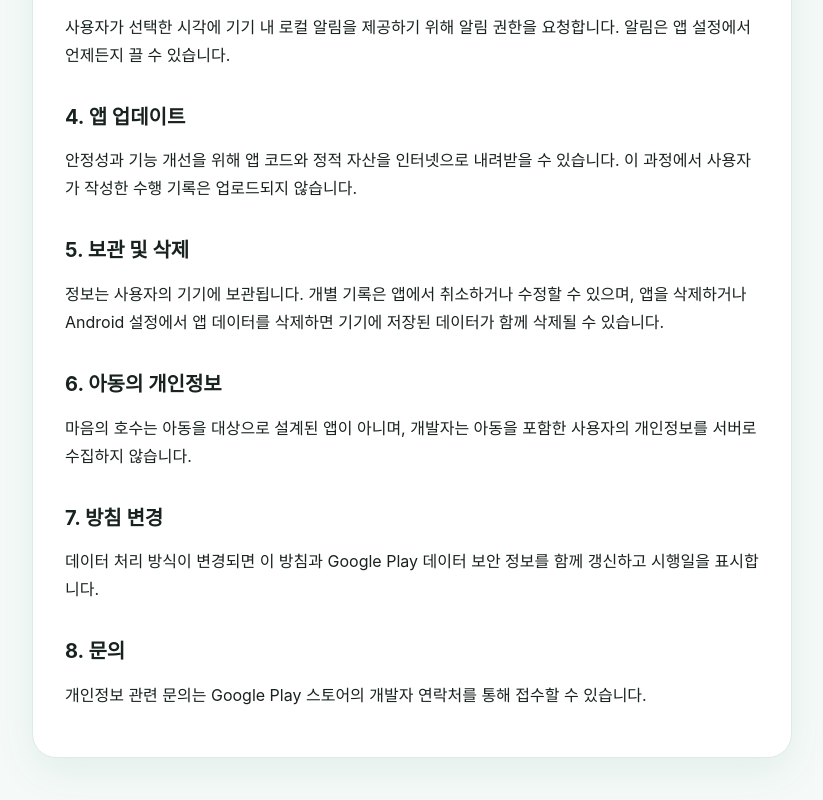
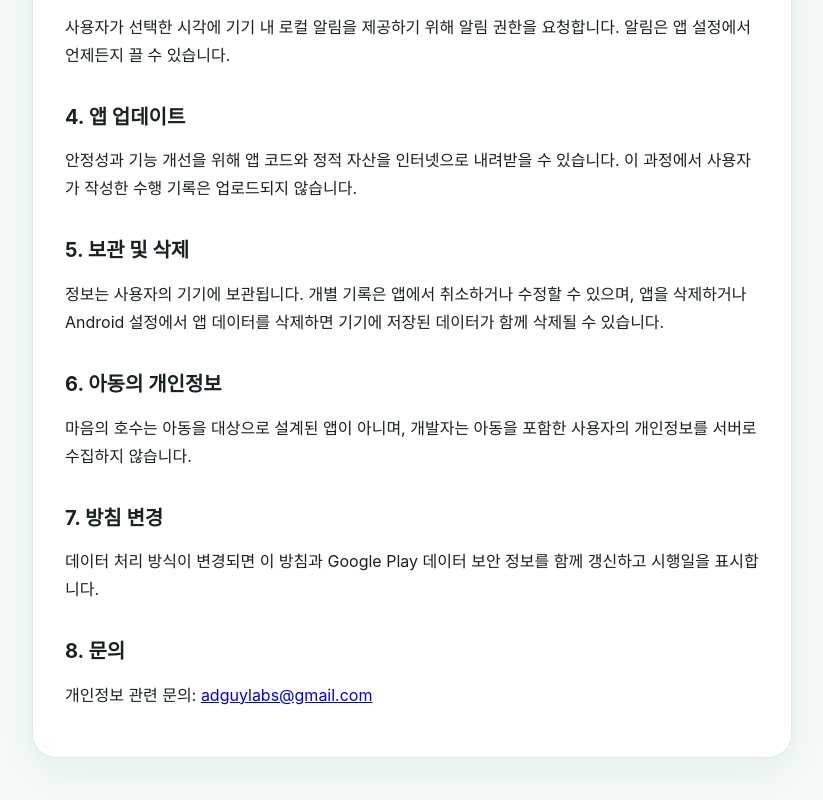
Before and after one commit to heedaelee/mind-lake-privacy, a plain HTML site: page index.html in a window 1280 px wide. Shown: the part 643-1443 px from the top of the page, without its empty margins (228-1051 px from the left). Drawn offline with Linux system fonts and the light colour scheme.

Commit message:
Add privacy contact email

```diff
--- a/index.html
+++ b/index.html
@@ -45,7 +45,7 @@
         <p>데이터 처리 방식이 변경되면 이 방침과 Google Play 데이터 보안 정보를 함께 갱신하고 시행일을 표시합니다.</p>
 
         <h2>8. 문의</h2>
-        <p>개인정보 관련 문의는 Google Play 스토어의 개발자 연락처를 통해 접수할 수 있습니다.</p>
+        <p>개인정보 관련 문의: <a href="mailto:adguylabs@gmail.com">adguylabs@gmail.com</a></p>
       </article>
     </main>
   </body>
```
